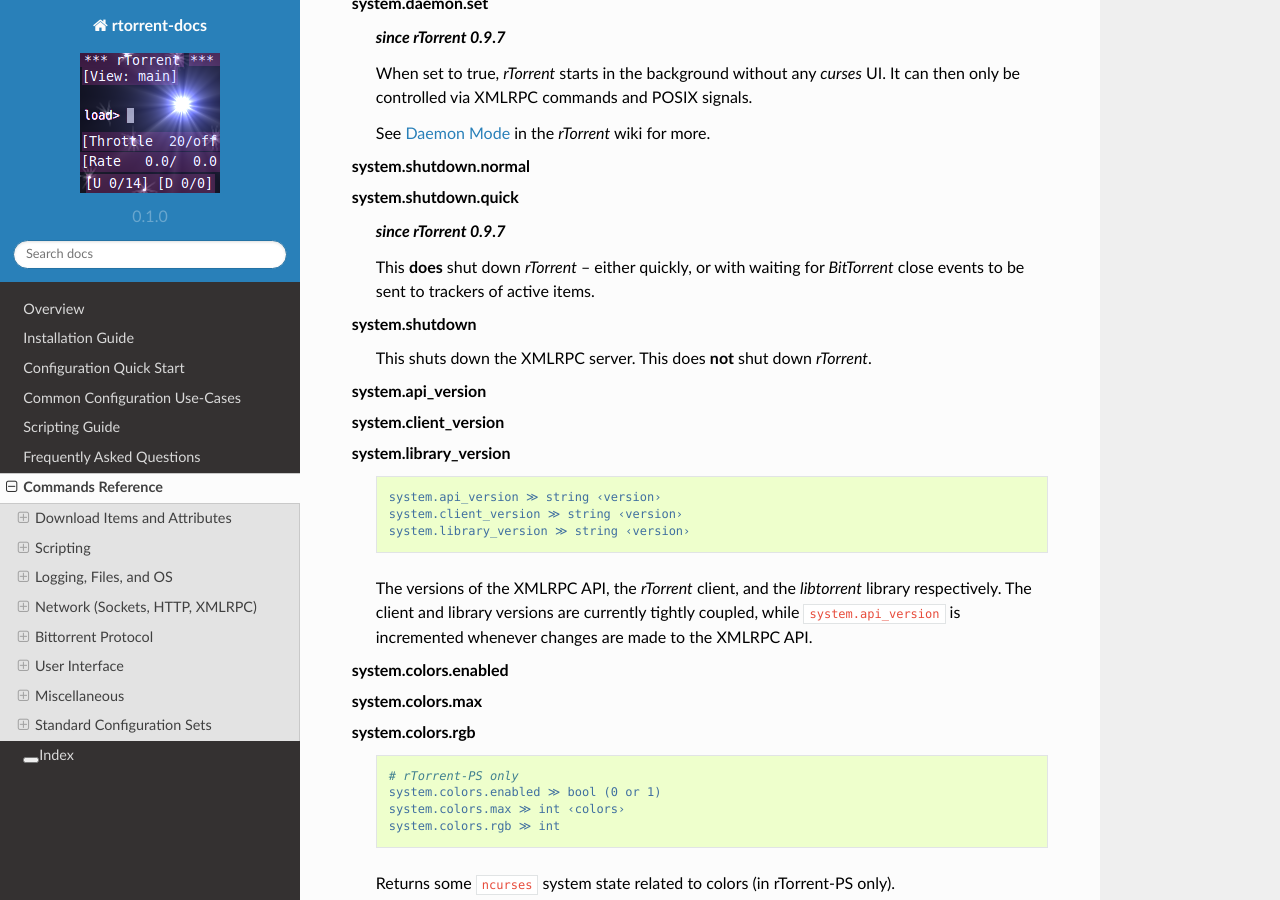
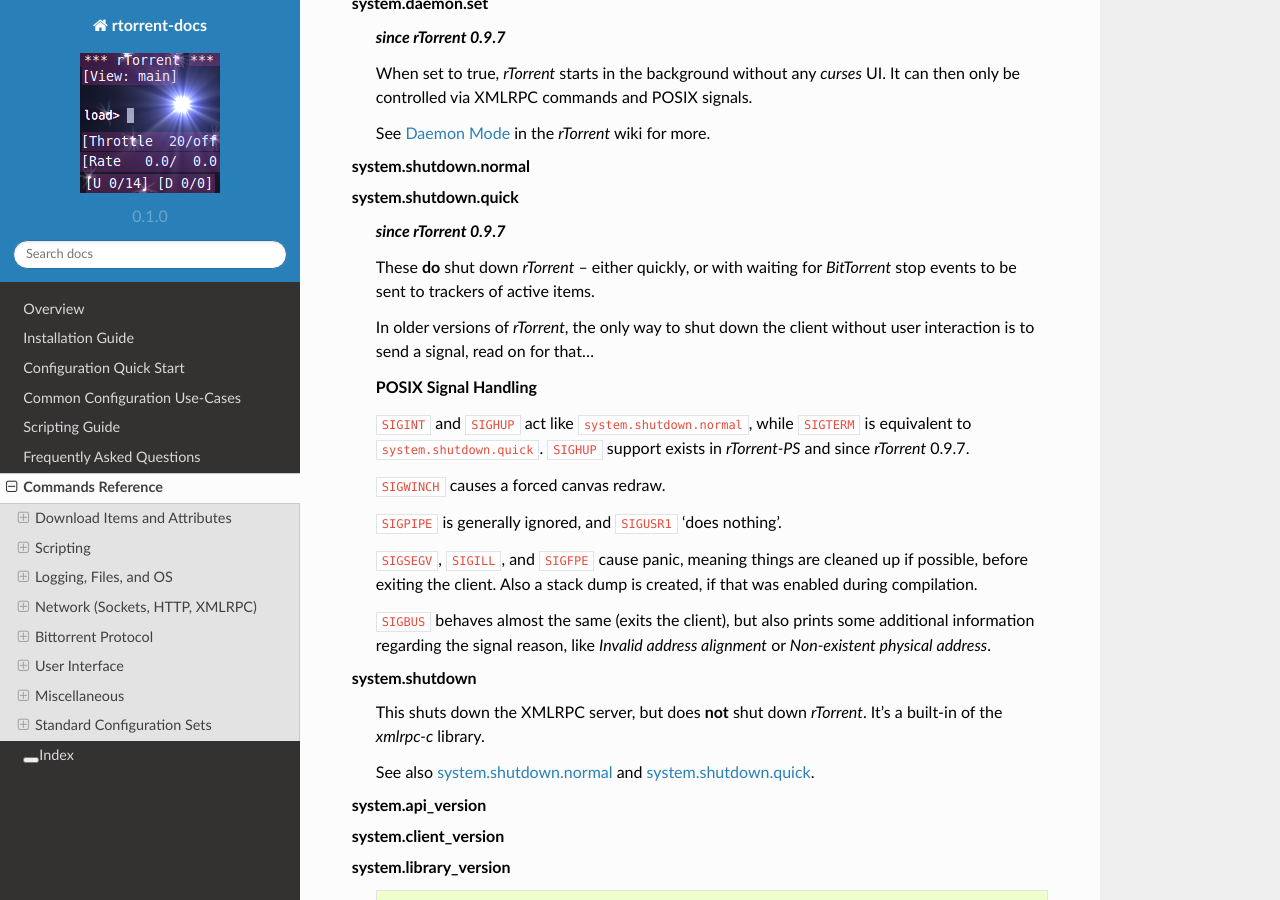
Before and after one commit to rtorrent-community/rtorrent-docs, a Sphinx documentation site: the page built from docs/cmd-ref.rst, in a window 1280 px wide and 900 px high, scrolled down 51853 px. Built offline with Sphinx 7.4.7 and the Read the Docs theme 2.0.0, drawn with Linux system fonts in a browser that asks for light colours.

Commit message:
POSIX Signal Handling

```diff
--- a/docs/include-cmd-system.rst
+++ b/docs/include-cmd-system.rst
@@ -148,12 +148,40 @@
 
         .. rubric:: *since rTorrent 0.9.7*
 
-        This **does** shut down `rTorrent` – either quickly, or with waiting for
-        `BitTorrent` close events to be sent to trackers of active items.
+        These **do** shut down `rTorrent` – either quickly, or with waiting for
+        `BitTorrent` stop events to be sent to trackers of active items.
+
+        In older versions of `rTorrent`, the only way to shut down the client
+        without user interaction is to send a signal, read on for that…
+
+        .. _posix-signals:
+
+        .. rubric:: POSIX Signal Handling
+
+        ``SIGINT`` and ``SIGHUP`` act like ``system.shutdown.normal``,
+        while ``SIGTERM`` is equivalent to ``system.shutdown.quick``.
+        ``SIGHUP`` support exists in `rTorrent-PS` and since `rTorrent` 0.9.7.
+
+        ``SIGWINCH`` causes a forced canvas redraw.
+
+        ``SIGPIPE`` is generally ignored, and ``SIGUSR1`` ‘does nothing’.
+
+        ``SIGSEGV``, ``SIGILL``, and ``SIGFPE`` cause panic,
+        meaning things are cleaned up if possible, before exiting the client.
+        Also a stack dump is created, if that was enabled during compilation.
+
+        ``SIGBUS`` behaves almost the same (exits the client),
+        but also prints some additional information regarding the signal reason,
+        like *Invalid address alignment* or *Non-existent physical address*.
+
 
     system.shutdown
 
-        This shuts down the XMLRPC server. This does **not** shut down `rTorrent`.
+        This shuts down the XMLRPC server, but does **not** shut down `rTorrent`.
+        It's a built-in of the `xmlrpc-c` library.
+
+        See also :term:`system.shutdown.normal` and  :term:`system.shutdown.quick`.
+
 
     system.api_version
     system.client_version
@@ -165,7 +193,7 @@
             system.client_version ≫ string ‹version›
             system.library_version ≫ string ‹version›
 
-        The versions of the XMLRPC API, the *rTorrent* client, and the *libtorrent* library respectively.
+        The versions of the XMLRPC API, the `rTorrent` client, and the `libtorrent` library respectively.
         The client and library versions are currently tightly coupled, while ``system.api_version``
         is incremented whenever changes are made to the XMLRPC API.
 
```
